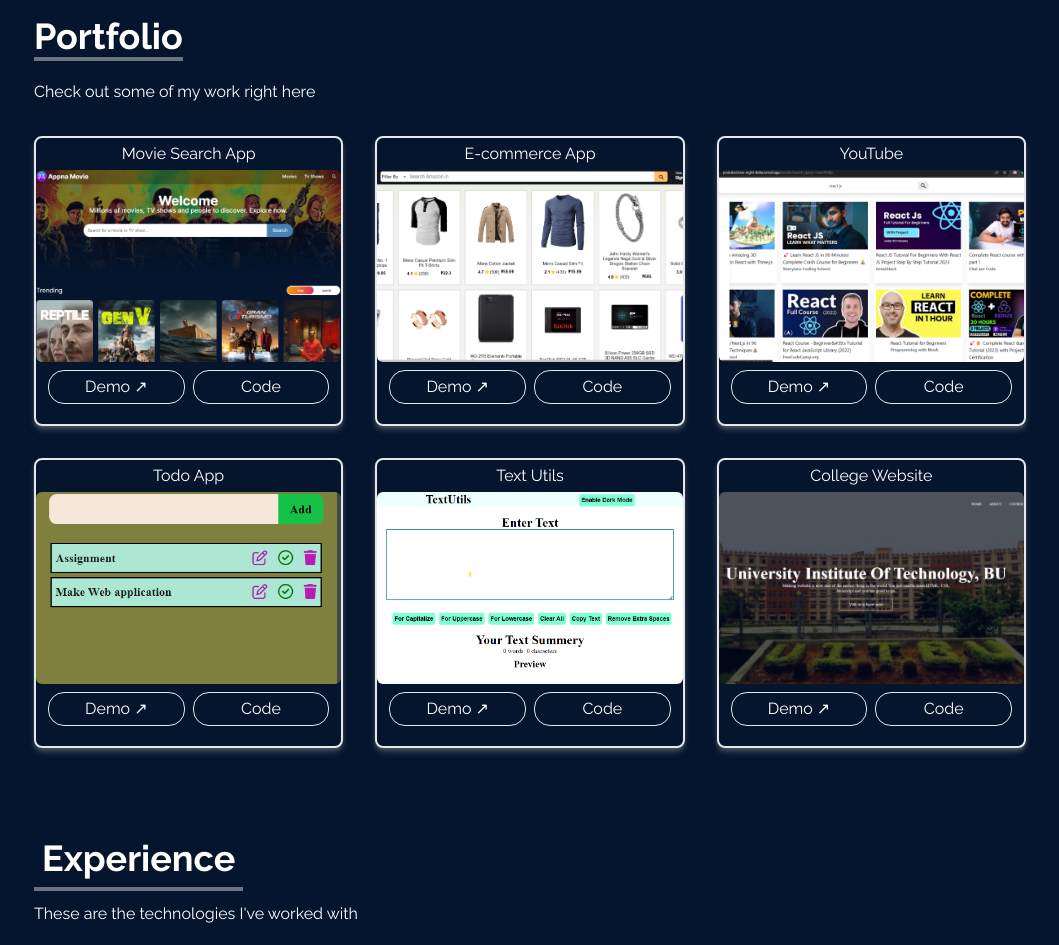
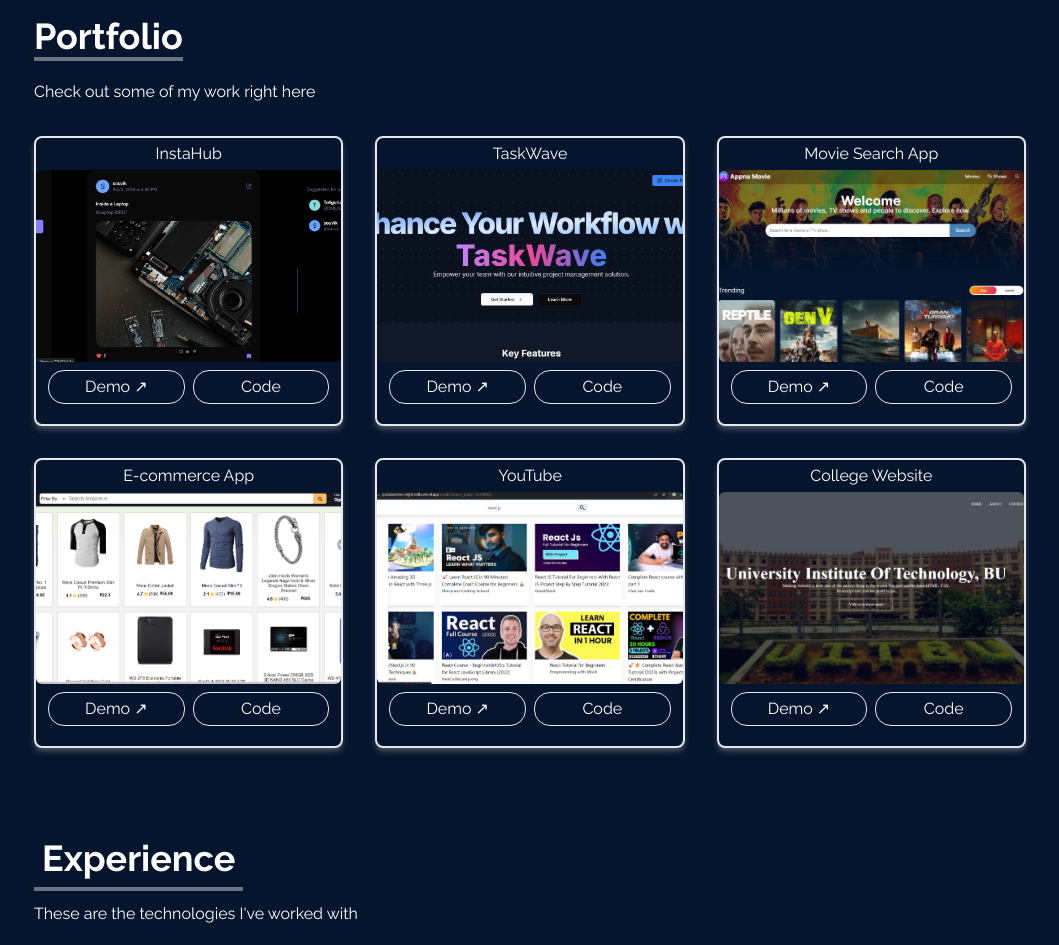
Before and after one commit to s0uvik/Portfolio, a React (Create React App) app: page / in a window 1280 px wide. Shown: the part 1420-2365 px from the top of the page, without its empty margins (110-1169 px from the left). Built offline with nearby package versions, Linux system fonts and the light colour scheme.

Commit message:
add project

```diff
--- a/src/components/Portfolio.jsx
+++ b/src/components/Portfolio.jsx
@@ -1,7 +1,7 @@
 import React from "react";
 import college from "../assets/portfolio/college.png";
-import textUtils from "../assets/portfolio/textutils.png";
-import todo from "../assets/portfolio/todo.png";
+import taskWave from "../assets/portfolio/taskWave.png";
+import instaHub from "../assets/portfolio/instaHub.png";
 import youtube from "../assets/portfolio/youtube.png";
 import tmdb from "../assets/portfolio/tmdb.png";
 import amazon from "../assets/portfolio/amazon.png";
@@ -15,40 +15,41 @@
       demo: "https://uitbu.netlify.app",
       code: "#",
     },
+
     {
       id: 2,
-      name: "Text Utils",
-      src: textUtils,
-      demo: "https://text-utils-souvik.vercel.app/",
-      code: "#",
-    },
-    {
-      id: 3,
-      name: "Todo App",
-      src: todo,
-      demo: "https://todoappbysouvik.netlify.app",
-      code: "#",
-    },
-    {
-      id: 4,
       name: "YouTube",
       src: youtube,
       demo: "https://youtubeclone-eight-delta.vercel.app/",
       code: "https://github.com/s0uvik/Video-Streaming-App",
     },
     {
-      id: 5,
+      id: 3,
       name: "E-commerce App",
       src: amazon,
       demo: "https://amazonclone04.vercel.app",
       code: "https://github.com/s0uvik/E-commerce-App",
     },
     {
-      id: 6,
+      id: 4,
       name: "Movie Search App",
       src: tmdb,
       demo: "https://appnamovie04.vercel.app/",
       code: "https://github.com/s0uvik/Movie-Search-App",
+    },
+    {
+      id: 5,
+      name: "TaskWave",
+      src: taskWave,
+      demo: "https://taskwave04.vercel.app/",
+      code: "https://github.com/s0uvik/TaskWave",
+    },
+    {
+      id: 6,
+      name: "InstaHub",
+      src: instaHub,
+      demo: "https://instahub04.vercel.app/",
+      code: "https://github.com/s0uvik/InstaHub",
     },
   ];
 
```
Also changed, not shown: src/assets/portfolio/instaHub.png (added), src/assets/portfolio/taskWave.png (added).
